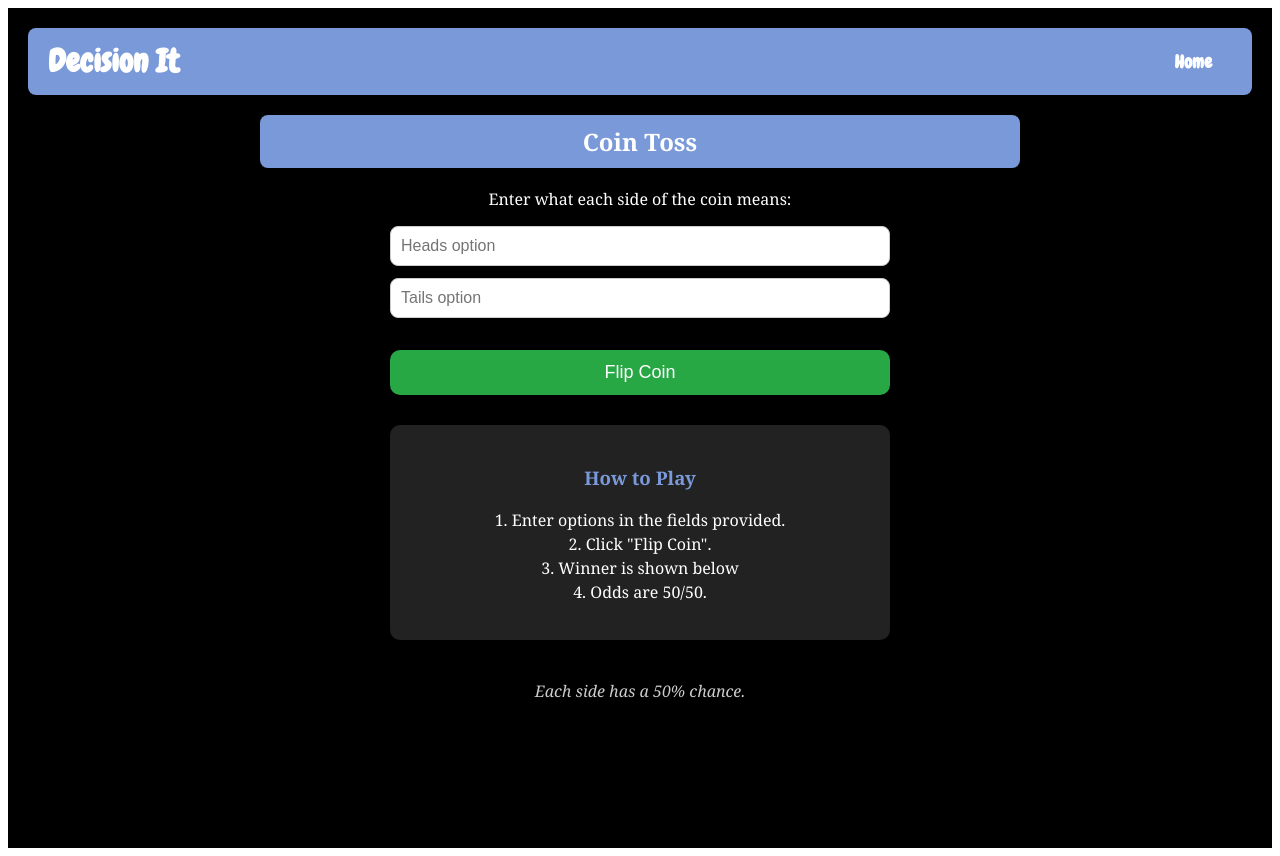
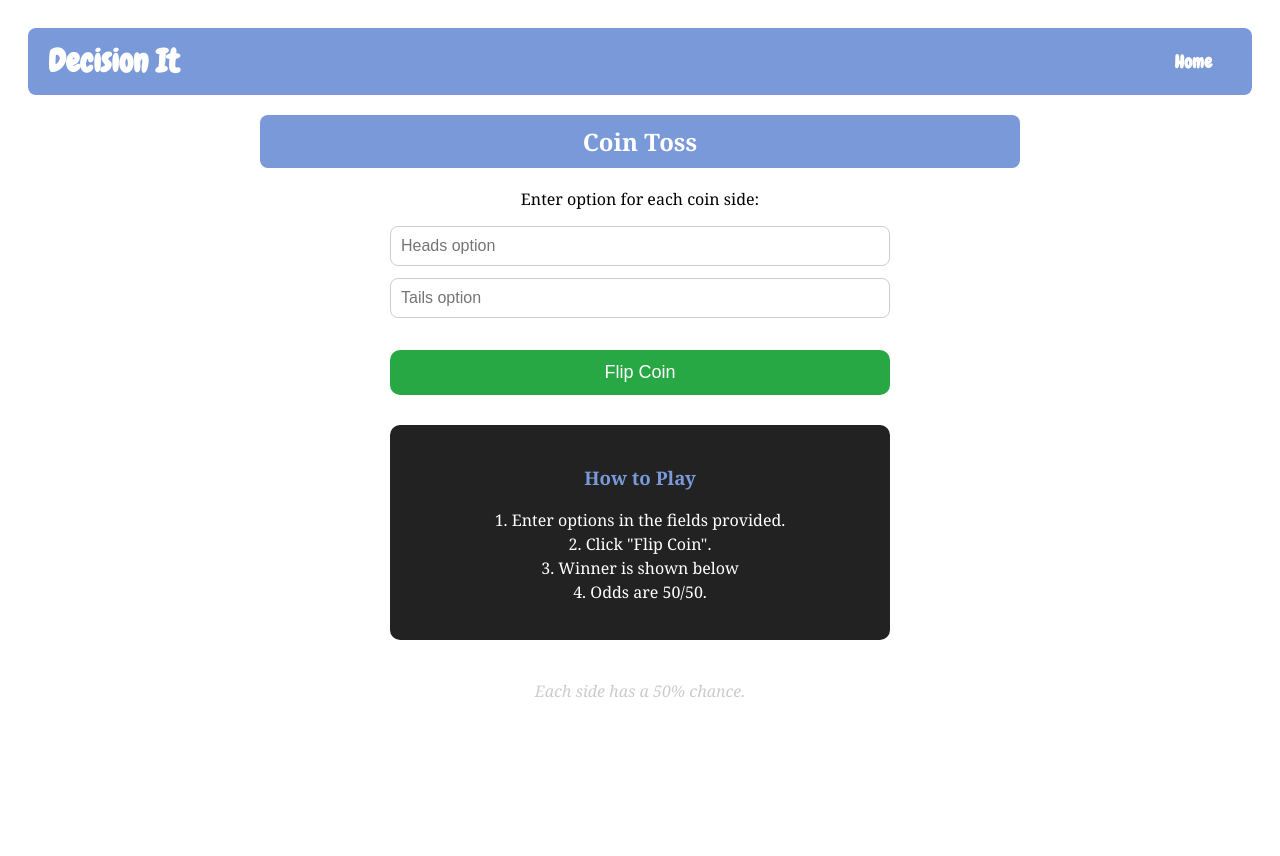
Before and after one commit to willwebb5/decisionit, a React (Create React App) app: page /cointoss in a window 1280 px wide. Built offline with nearby package versions, Linux system fonts and the light colour scheme.

Commit message:
UI changes

```diff
--- a/src/CoinToss.js
+++ b/src/CoinToss.js
@@ -15,7 +15,7 @@ function CoinToss() {
   return (
     <div
       style={{
-        backgroundColor: "black",
+        backgroundColor: "white",
         color: "white",
         minHeight: "100vh",
         padding: 20,
@@ -70,8 +70,8 @@ function CoinToss() {
         Coin Toss
       </h2>
       {/* Input and Flip Section */}
-      <div style={{ maxWidth: 500, margin: "0 auto", textAlign: "center" }}>
-        <p>Enter what each side of the coin means:</p>
+      <div style={{ maxWidth: 500, margin: "0 auto", textAlign: "center" ,color:"black"}}>
+        <p>Enter option for each coin side:</p>
         <div style={{ display: "flex", flexDirection: "column", gap: 12 }}>
           <input
             type="text"
--- a/src/DiceDual.js
+++ b/src/DiceDual.js
@@ -81,7 +81,7 @@ const DiceDual = () => {
     <div
       style={{
         padding: 20,
-        backgroundColor: "black",
+        backgroundColor: "white",
         minHeight: "100vh",
         color: "white",
         position: "relative",
--- a/src/HorseRace.js
+++ b/src/HorseRace.js
@@ -14,10 +14,10 @@ function RunnerRace() {
   const navigate = useNavigate();
 
   const speedOptions = {
-    slow: { label: "Slow (~1 min)", targetTimeMs: 60000, interval: 200 },
-    medium: { label: "Medium (~20 sec)", targetTimeMs: 20000, interval: 100 },
-    fast: { label: "Fast (~10 sec)", targetTimeMs: 10000, interval: 50 },
-    extraFast: { label: "Extra Fast (~5 sec)", targetTimeMs: 5000, interval: 30 },
+    slow: { label: "Slow", targetTimeMs: 60000, interval: 200 },
+    medium: { label: "Medium", targetTimeMs: 20000, interval: 100 },
+    fast: { label: "Fast", targetTimeMs: 10000, interval: 50 },
+    extraFast: { label: "Extra Fast", targetTimeMs: 5000, interval: 30 },
   };
 
   const [speed, setSpeed] = useState("medium");
@@ -155,7 +155,7 @@ function RunnerRace() {
     <div
       style={{
         padding: 20,
-        backgroundColor: "black",
+        backgroundColor: "white",
         minHeight: "100vh",
         color: "white",
         position: "relative",
--- a/src/Spinner.js
+++ b/src/Spinner.js
@@ -41,7 +41,7 @@ function Spinner() {
     <div
       style={{
         padding: 20,
-        backgroundColor: "black",
+        backgroundColor: "white",
         minHeight: "100vh",
         color: "white",
         position: "relative",
@@ -126,7 +126,7 @@ function Spinner() {
         </div>
 
         {/* Input Boxes with delete '×' */}
-        <div style={{ maxWidth: 400, flex: "1 1 400px" }}>
+        <div style={{ maxWidth: 400, flex: "1 1 400px" ,color:"black"}}>
           <p>Enter your decision options:</p>
           <div style={{ display: "flex", flexDirection: "column", gap: 10 }}>
             {inputs.map((opt, i) => (
```
